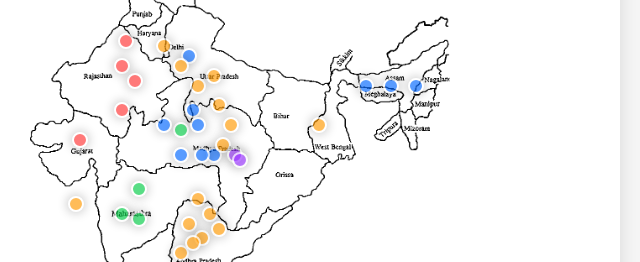
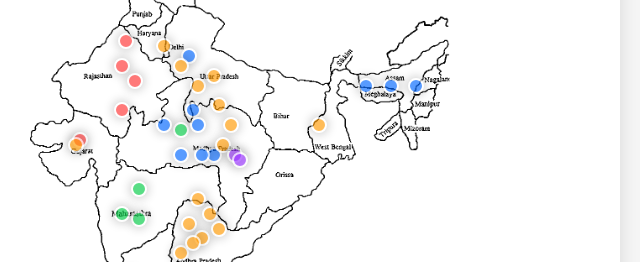
Before and after one commit to MJ-shaikh/test, a plain HTML site: page index.html in a window 1280 px wide. Shown: the part 1160-1422 px from the top of the page, 0-640 px from the left. Drawn offline with Linux system fonts and the light colour scheme.

Commit message:
Final test website

```diff
--- a/index.html
+++ b/index.html
@@ -1434,7 +1434,7 @@
 <a href="Mokha.html">
 <div class="marker round4"
 title="Mokha - Gujarat"
-style="top:58%; left:9%;">
+style="top:46%; left:9%;">
 </div>
 </a>
 
```
